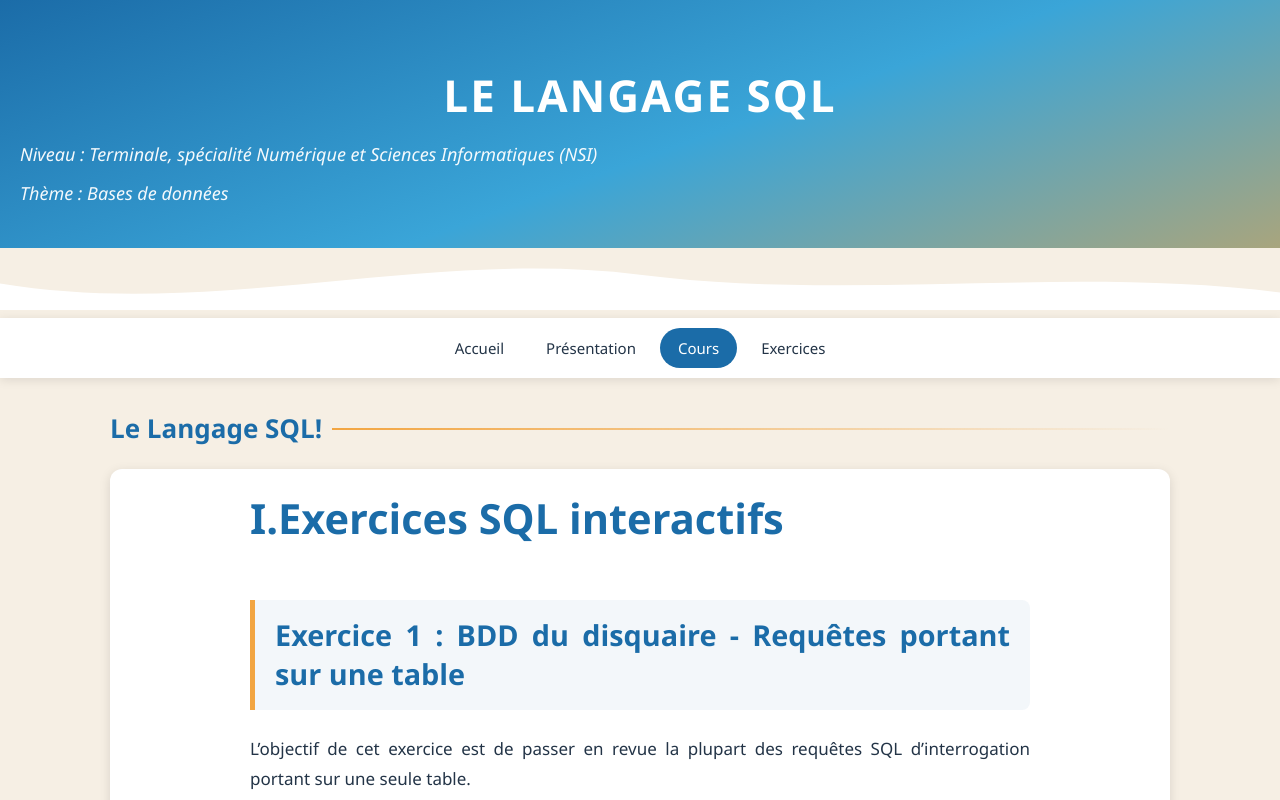
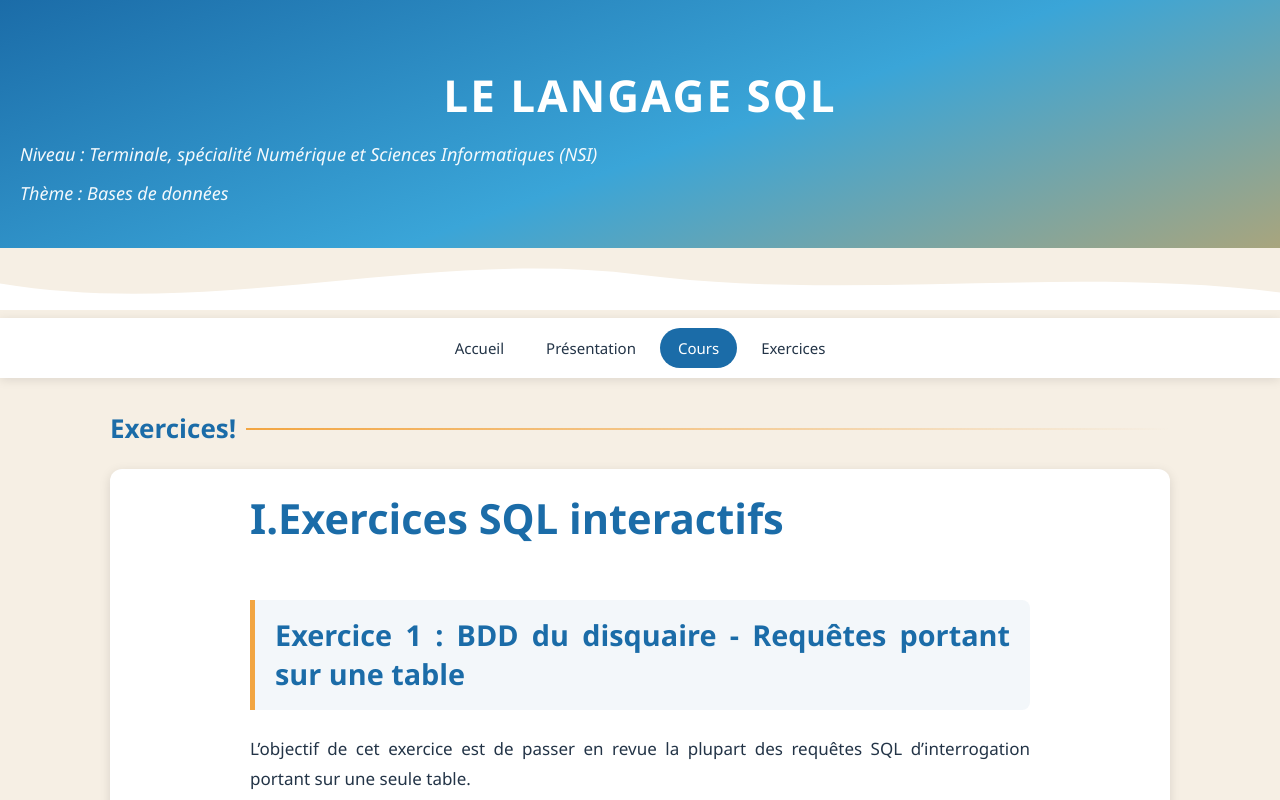
Before and after one commit to MEULALI/projet_NSI, a plain HTML site: page exercices_sql.html in a window 1280 px wide. Shown: the top 800 px of the page. Drawn offline with Linux system fonts and the light colour scheme.

Commit message:
Change section title from 'Le Langage SQL!' to 'Exercices!'

```diff
--- a/exercices_sql.html
+++ b/exercices_sql.html
@@ -284,7 +284,7 @@
 
   <!-- ================= LE PROJET ================= -->
   <section id="projet">
-    <h2>Le Langage SQL!</h2>
+    <h2>Exercices!</h2>
     <div class="intro zone-vote">
      <div class="stackedit__left">
     <div class="stackedit__toc">
```
